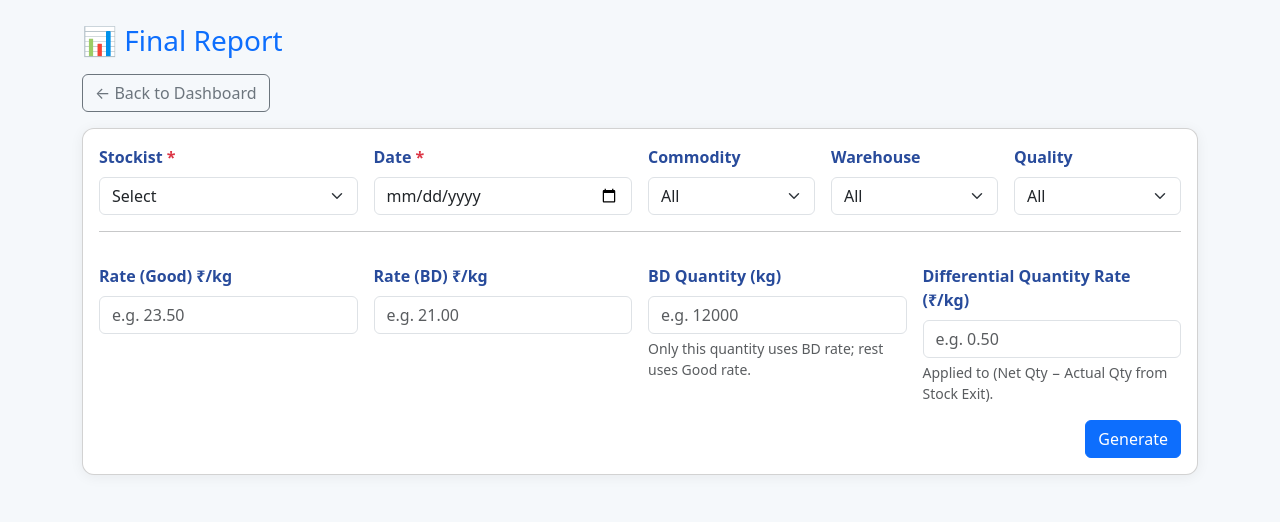
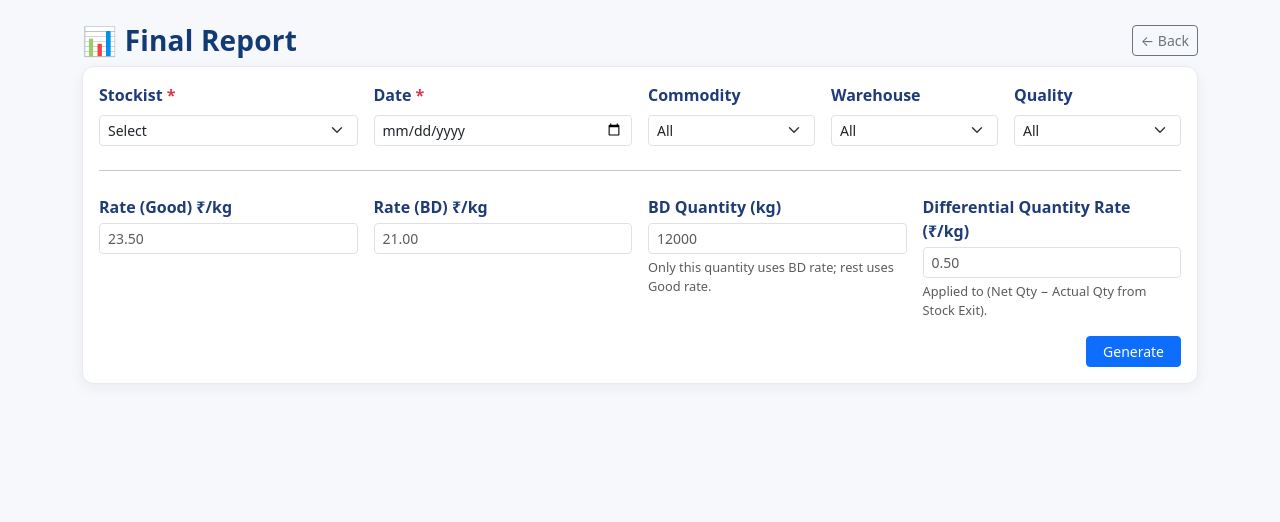
Before and after one commit to DUDU1608/warehouse-python, a Flask app: page /company/final-report in a window 1280 px wide. Shown: the top 522 px of the page. Run offline with Flask 3, Linux system fonts and the light colour scheme; data that the repository does not hold is empty.

Commit message:
Update final_report.html

```diff
--- a/app/templates/company/final_report.html
+++ b/app/templates/company/final_report.html
@@ -1,28 +1,81 @@
 <!DOCTYPE html>
 <html lang="en">
 <head>
-  <meta charset="UTF-8">
+  <meta charset="UTF-8" />
   <title>Final Report</title>
-  <link href="https://cdn.jsdelivr.net/npm/bootstrap@5.3.2/dist/css/bootstrap.min.css" rel="stylesheet">
+  <meta name="viewport" content="width=device-width, initial-scale=1" />
+  <!-- Bootstrap 5 -->
+  <link href="https://cdn.jsdelivr.net/npm/bootstrap@5.3.3/dist/css/bootstrap.min.css" rel="stylesheet">
+
   <style>
-    body { background: #f5f8fb; }
-    .card { border-radius: 12px; box-shadow: 0 2px 14px rgba(0,0,0,.06); }
-    .form-label { font-weight: 600; color: #284b9b; }
-    .kv-table th { width: 42%; }
-    .kv-table td, .kv-table th { padding: .5rem .75rem; vertical-align: top; }
-    .kv-table tr:nth-child(even) { background: #fafbff; }
+    :root {
+      --card-radius: 12px;
+    }
+    body { background: #f6f8fb; }
+    .page-title { color: #123a76; font-weight: 700; letter-spacing: .2px; }
+    .card {
+      border-radius: var(--card-radius);
+      border: 1px solid #e7ebf3;
+      box-shadow: 0 4px 14px rgba(16,35,70,.06);
+    }
+
+    /* Form compactness */
+    .form-label { font-weight: 600; color: #1f3b78; }
+    .form-text { font-size: .8rem; }
+
+    /* Compact, clean key–value table */
+    .kv-table { font-size: .92rem; }
+    .kv-table th, .kv-table td {
+      padding: .45rem .6rem !important;
+      vertical-align: top;
+      border-color: #dfe7f2 !important;
+    }
+    .kv-table th {
+      width: 46%;
+      background: #f9fbff;
+      color: #1c2b52;
+      font-weight: 600;
+    }
+    .kv-table tr:nth-child(even) td { background: #fcfdff; }
+    .kv-table .lead-value {
+      font-weight: 700;
+    }
+    .text-neg { color: #b3002a !important; }
+    .text-pos { color: #0b7d38 !important; }
+
+    .stat-pill {
+      display: inline-block;
+      padding: .15rem .5rem;
+      font-size: .82rem;
+      border-radius: 999px;
+      background: #eef3ff;
+      border: 1px solid #dfe7ff;
+      color: #173a8a;
+      font-weight: 600;
+    }
+
+    /* Print styles */
     @media print {
+      body { background: #fff; }
       .no-print { display: none !important; }
-      body { background: #fff; }
-      .card { box-shadow: none; border: 1px solid #000; }
-      .kv-table td, .kv-table th { border: 1px solid #000 !important; }
+      .container { max-width: 100% !important; }
+      .card {
+        box-shadow: none !important;
+        border: 1px solid #000 !important;
+      }
+      .kv-table th, .kv-table td {
+        border: 1px solid #000 !important;
+        background: #fff !important;
+      }
     }
   </style>
 </head>
 <body>
 <div class="container py-4">
-  <h3 class="mb-3 text-primary">📊 Final Report</h3>
-  <a href="{{ url_for('company_dashboard.finance_dashboard') }}" class="btn btn-outline-secondary mb-3 no-print">← Back to Dashboard</a>
+  <div class="d-flex align-items-center justify-content-between mb-2">
+    <h3 class="page-title mb-0">📊 Final Report</h3>
+    <a href="{{ url_for('company_dashboard.finance_dashboard') }}" class="btn btn-outline-secondary btn-sm no-print">← Back</a>
+  </div>
 
   {% with messages = get_flashed_messages(with_categories=true) %}
     {% if messages %}
@@ -35,11 +88,12 @@
     {% endif %}
   {% endwith %}
 
-  <div class="card p-3 mb-4">
+  <!-- FORM -->
+  <div class="card p-3 mb-3">
     <form method="POST" class="row g-3">
-      <div class="col-md-3">
+      <div class="col-md-3 col-6">
         <label class="form-label">Stockist <span class="text-danger">*</span></label>
-        <select name="stockist" class="form-select" required>
+        <select name="stockist" class="form-select form-select-sm" required>
           <option value="">Select</option>
           {% for s in stockists %}
             <option value="{{ s }}" {% if input_stockist==s %}selected{% endif %}>{{ s }}</option>
@@ -47,14 +101,14 @@
         </select>
       </div>
 
-      <div class="col-md-3">
+      <div class="col-md-3 col-6">
         <label class="form-label">Date <span class="text-danger">*</span></label>
-        <input type="date" name="date" class="form-control" value="{{ input_date or '' }}" required>
+        <input type="date" name="date" class="form-control form-control-sm" value="{{ input_date or '' }}" required>
       </div>
 
-      <div class="col-md-2">
+      <div class="col-md-2 col-6">
         <label class="form-label">Commodity</label>
-        <select name="commodity" class="form-select">
+        <select name="commodity" class="form-select form-select-sm">
           <option value="">All</option>
           {% for c in commodities %}
             <option value="{{ c }}" {% if input_commodity==c %}selected{% endif %}>{{ c }}</option>
@@ -62,9 +116,9 @@
         </select>
       </div>
 
-      <div class="col-md-2">
+      <div class="col-md-2 col-6">
         <label class="form-label">Warehouse</label>
-        <select name="warehouse" class="form-select">
+        <select name="warehouse" class="form-select form-select-sm">
           <option value="">All</option>
           {% for w in warehouses %}
             <option value="{{ w }}" {% if input_warehouse==w %}selected{% endif %}>{{ w }}</option>
@@ -72,86 +126,122 @@
         </select>
       </div>
 
-      <div class="col-md-2">
+      <div class="col-md-2 col-6">
         <label class="form-label">Quality</label>
-        <select name="quality" class="form-select">
+        <select name="quality" class="form-select form-select-sm">
           <option value="" {% if not input_quality %}selected{% endif %}>All</option>
           <option value="Good" {% if input_quality=='Good' %}selected{% endif %}>Good</option>
           <option value="BD" {% if input_quality=='BD' %}selected{% endif %}>BD</option>
         </select>
       </div>
 
-      <div class="col-12"><hr class="mt-0"></div>
+      <div class="col-12"><hr class="my-2"></div>
 
       <!-- Split pricing -->
-      <div class="col-md-3">
-        <label class="form-label">Rate (Good) ₹/kg</label>
-        <input type="number" step="0.01" name="rate_good" class="form-control" value="{{ input_rate_good or '' }}" placeholder="e.g. 23.50">
+      <div class="col-md-3 col-6">
+        <label class="form-label mb-1">Rate (Good) ₹/kg</label>
+        <input type="number" step="0.01" name="rate_good" class="form-control form-control-sm" value="{{ input_rate_good or '' }}" placeholder="23.50">
       </div>
 
-      <div class="col-md-3">
-        <label class="form-label">Rate (BD) ₹/kg</label>
-        <input type="number" step="0.01" name="rate_bd" class="form-control" value="{{ input_rate_bd or '' }}" placeholder="e.g. 21.00">
+      <div class="col-md-3 col-6">
+        <label class="form-label mb-1">Rate (BD) ₹/kg</label>
+        <input type="number" step="0.01" name="rate_bd" class="form-control form-control-sm" value="{{ input_rate_bd or '' }}" placeholder="21.00">
       </div>
 
-      <div class="col-md-3">
-        <label class="form-label">BD Quantity (kg)</label>
-        <input type="number" step="0.001" name="bd_qty" class="form-control" value="{{ input_bd_qty or '' }}" placeholder="e.g. 12000">
+      <div class="col-md-3 col-6">
+        <label class="form-label mb-1">BD Quantity (kg)</label>
+        <input type="number" step="0.001" name="bd_qty" class="form-control form-control-sm" value="{{ input_bd_qty or '' }}" placeholder="12000">
         <div class="form-text">Only this quantity uses BD rate; rest uses Good rate.</div>
       </div>
 
-      <!-- NEW: Differential Quantity Rate -->
-      <div class="col-md-3">
-        <label class="form-label">Differential Quantity Rate (₹/kg)</label>
-        <input type="number" step="0.01" name="diff_rate" class="form-control" value="{{ input_diff_rate or '' }}" placeholder="e.g. 0.50">
+      <div class="col-md-3 col-6">
+        <label class="form-label mb-1">Differential Quantity Rate (₹/kg)</label>
+        <input type="number" step="0.01" name="diff_rate" class="form-control form-control-sm" value="{{ input_diff_rate or '' }}" placeholder="0.50">
         <div class="form-text">Applied to (Net Qty − Actual Qty from Stock Exit).</div>
       </div>
 
       <div class="col-12 d-flex justify-content-end">
-        <button class="btn btn-primary no-print">Generate</button>
+        <button class="btn btn-primary btn-sm px-3 no-print">Generate</button>
       </div>
     </form>
   </div>
 
   {% if result %}
+  <!-- RESULTS -->
   <div class="card p-3">
-    <!-- Top-down, two-column table for easy printing -->
+    <!-- Quick headline stats -->
+    <div class="d-flex flex-wrap gap-2 mb-2">
+      <span class="stat-pill">Net Qty: {{ "{:,.2f}".format(result.net_qty) }} kg</span>
+      <span class="stat-pill">Actual Qty: {{ "{:,.2f}".format(result.actual_qty) }} kg</span>
+      {% set dq = result.diff_qty %}
+      <span class="stat-pill {{ 'text-neg' if dq < 0 else 'text-pos' if dq > 0 else '' }}">
+        Δ Qty: {{ "{:,.2f}".format(dq) }} kg
+      </span>
+      <span class="stat-pill">Due (Final): ₹{{ "{:,.2f}".format(result.final_payment_due) }}</span>
+    </div>
+
     <div class="table-responsive">
-      <table class="table kv-table table-bordered mb-0">
+      <table class="table table-sm table-bordered kv-table mb-0">
         <tbody>
+
           <!-- Quantities -->
-          <tr><th>Total Quantity (kg)</th><td>{{ result.total_qty }}</td></tr>
-          <tr><th>Reduction (kg)</th><td>{{ result.reduction }}</td></tr>
-          <tr><th>Net Quantity (kg)</th><td>{{ result.net_qty }}</td></tr>
-          <tr><th>Actual Quantity from Stock Exit (kg)</th><td>{{ result.actual_qty }}</td></tr>
-          <tr><th>Differential Quantity (kg) = Net − Actual</th><td>{{ result.diff_qty }}</td></tr>
+          <tr><th>Total Quantity (kg)</th><td>{{ "{:,.2f}".format(result.total_qty) }}</td></tr>
+          <tr><th>Reduction (kg)</th><td>{{ "{:,.2f}".format(result.reduction) }}</td></tr>
+          <tr><th>Net Quantity (kg)</th>
+              <td class="lead-value">{{ "{:,.2f}".format(result.net_qty) }}</td></tr>
 
-          <!-- Differential -->
-          <tr><th>Differential Quantity Rate (₹/kg)</th><td>{{ result.diff_rate }}</td></tr>
-          <tr><th>Differential Amount (₹)</th><td>{{ result.diff_amount }}</td></tr>
+          <!-- Actual & Differential -->
+          <tr><th>Actual Quantity from Stock Exit (kg)</th>
+              <td>{{ "{:,.2f}".format(result.actual_qty) }}</td></tr>
+          <tr>
+            <th>Differential Quantity (kg) = Net − Actual</th>
+            {% set dq = result.diff_qty %}
+            <td class="lead-value {{ 'text-neg' if dq < 0 else 'text-pos' if dq > 0 else '' }}">
+              {{ "{:,.2f}".format(dq) }}
+            </td>
+          </tr>
+          <tr><th>Differential Quantity Rate (₹/kg)</th><td>{{ "{:,.2f}".format(result.diff_rate) }}</td></tr>
+          <tr>
+            <th>Differential Amount (₹)</th>
+            {% set da = result.diff_amount %}
+            <td class="{{ 'text-neg' if da < 0 else '' }}">{{ "{:,.2f}".format(da) }}</td>
+          </tr>
 
           <!-- Split pricing -->
-          <tr><th>BD Quantity (kg)</th><td>{{ result.bd_qty }}</td></tr>
-          <tr><th>Good Quantity (kg)</th><td>{{ result.good_qty }}</td></tr>
-          <tr><th>Rate Good (₹/kg)</th><td>{{ result.rate_good }}</td></tr>
-          <tr><th>Rate BD (₹/kg)</th><td>{{ result.rate_bd }}</td></tr>
-          <tr><th>Cost Good (₹)</th><td>{{ result.cost_good }}</td></tr>
-          <tr><th>Cost BD (₹)</th><td>{{ result.cost_bd }}</td></tr>
-          <tr><th>Total Cost (₹)</th><td>{{ result.total_cost }}</td></tr>
+          <tr><th>BD Quantity (kg)</th><td>{{ "{:,.2f}".format(result.bd_qty) }}</td></tr>
+          <tr><th>Good Quantity (kg)</th><td>{{ "{:,.2f}".format(result.good_qty) }}</td></tr>
+          <tr><th>Rate Good (₹/kg)</th><td>{{ "{:,.2f}".format(result.rate_good) }}</td></tr>
+          <tr><th>Rate BD (₹/kg)</th><td>{{ "{:,.2f}".format(result.rate_bd) }}</td></tr>
+          <tr><th>Cost Good (₹)</th><td>{{ "{:,.2f}".format(result.cost_good) }}</td></tr>
+          <tr><th>Cost BD (₹)</th><td>{{ "{:,.2f}".format(result.cost_bd) }}</td></tr>
+          <tr><th>Total Cost (₹)</th><td class="lead-value">{{ "{:,.2f}".format(result.total_cost) }}</td></tr>
 
           <!-- Charges / Loans -->
-          <tr><th>Rental (₹)</th><td>{{ result.rental }}</td></tr>
-          <tr><th>Interest (₹)</th><td>{{ result.interest }}</td></tr>
-          <tr><th>Cash Loan (₹)</th><td>{{ result.cash_loan }}</td></tr>
-          <tr><th>Margin Loan (₹)</th><td>{{ result.margin_loan }}</td></tr>
-          <tr><th>Margin Paid (₹)</th><td>{{ result.margin_paid }}</td></tr>
+          <tr><th>Rental (₹)</th><td>{{ "{:,.2f}".format(result.rental) }}</td></tr>
+          <tr><th>Interest (₹)</th><td>{{ "{:,.2f}".format(result.interest) }}</td></tr>
+          <tr><th>Cash Loan (₹)</th><td>{{ "{:,.2f}".format(result.cash_loan) }}</td></tr>
+          <tr><th>Margin Loan (₹)</th><td>{{ "{:,.2f}".format(result.margin_loan) }}</td></tr>
+          <tr><th>Margin Paid (₹)</th><td>{{ "{:,.2f}".format(result.margin_paid) }}</td></tr>
 
           <!-- Totals -->
-          <tr><th class="fw-semibold">Net Payable (₹)</th><td class="fw-bold">{{ result.net_payable }}</td></tr>
-          <tr><th>Payment Made (₹)</th><td class="fw-bold">{{ result.payment_made }}</td></tr>
-          <tr><th>Payment Due (before Differential) (₹)</th><td class="fw-bold">{{ result.payment_due_base }}</td></tr>
-          <tr><th class="fw-semibold">Final Payment Due (₹)</th>
-              <td class="fw-bold text-danger">{{ "{:,.2f}".format(result.final_payment_due) }}</td></tr>
+          <tr>
+            <th class="fw-semibold">Net Payable (₹)</th>
+            {% set np = result.net_payable %}
+            <td class="lead-value {{ 'text-neg' if np < 0 else 'text-pos' }}">
+              {{ "{:,.2f}".format(np) }}
+            </td>
+          </tr>
+          <tr><th>Payment Made (₹)</th><td class="lead-value">{{ "{:,.2f}".format(result.payment_made) }}</td></tr>
+          <tr><th>Payment Due (before Differential) (₹)</th>
+              <td class="lead-value">{{ "{:,.2f}".format(result.payment_due_base) }}</td></tr>
+          <tr>
+            <th class="fw-semibold">Final Payment Due (₹)</th>
+            {% set fd = result.final_payment_due %}
+            <td class="lead-value {{ 'text-neg' if fd < 0 else 'text-pos' }}">
+              {{ "{:,.2f}".format(fd) }}
+            </td>
+          </tr>
+
         </tbody>
       </table>
     </div>
@@ -159,9 +249,9 @@
     <div class="mt-2 text-muted small">
       <ul class="mb-0">
         <li>Reduction is computed as 1.5% of Total Quantity for Maize.</li>
-        <li>Rent is calculated at ₹3.334/ton/day (or flat ₹800/ton/year for exception stockist) till the selected date.</li>
-        <li>Interest is daily simple interest @13.75% p.a. on outstanding (loans − margins − repayments).</li>
-        <li>Actual Quantity = sum of <code>StockExit.quantity</code> as per selected filters and date.</li>
+        <li>Rent: ₹3.334/ton/day (or flat ₹800/ton/year for exception stockist) up to selected date.</li>
+        <li>Interest: daily simple @13.75% p.a. on outstanding (loans − margins − repayments).</li>
+        <li>Actual Quantity = sum of <code>StockExit.quantity</code> as per filters/date.</li>
         <li>Differential Amount is added to Payment Due to arrive at Final Payment Due.</li>
       </ul>
     </div>
@@ -173,6 +263,6 @@
   {% endif %}
 </div>
 
-<script src="https://cdn.jsdelivr.net/npm/bootstrap@5.3.2/dist/js/bootstrap.bundle.min.js"></script>
+<script src="https://cdn.jsdelivr.net/npm/bootstrap@5.3.3/dist/js/bootstrap.bundle.min.js"></script>
 </body>
 </html>
```
